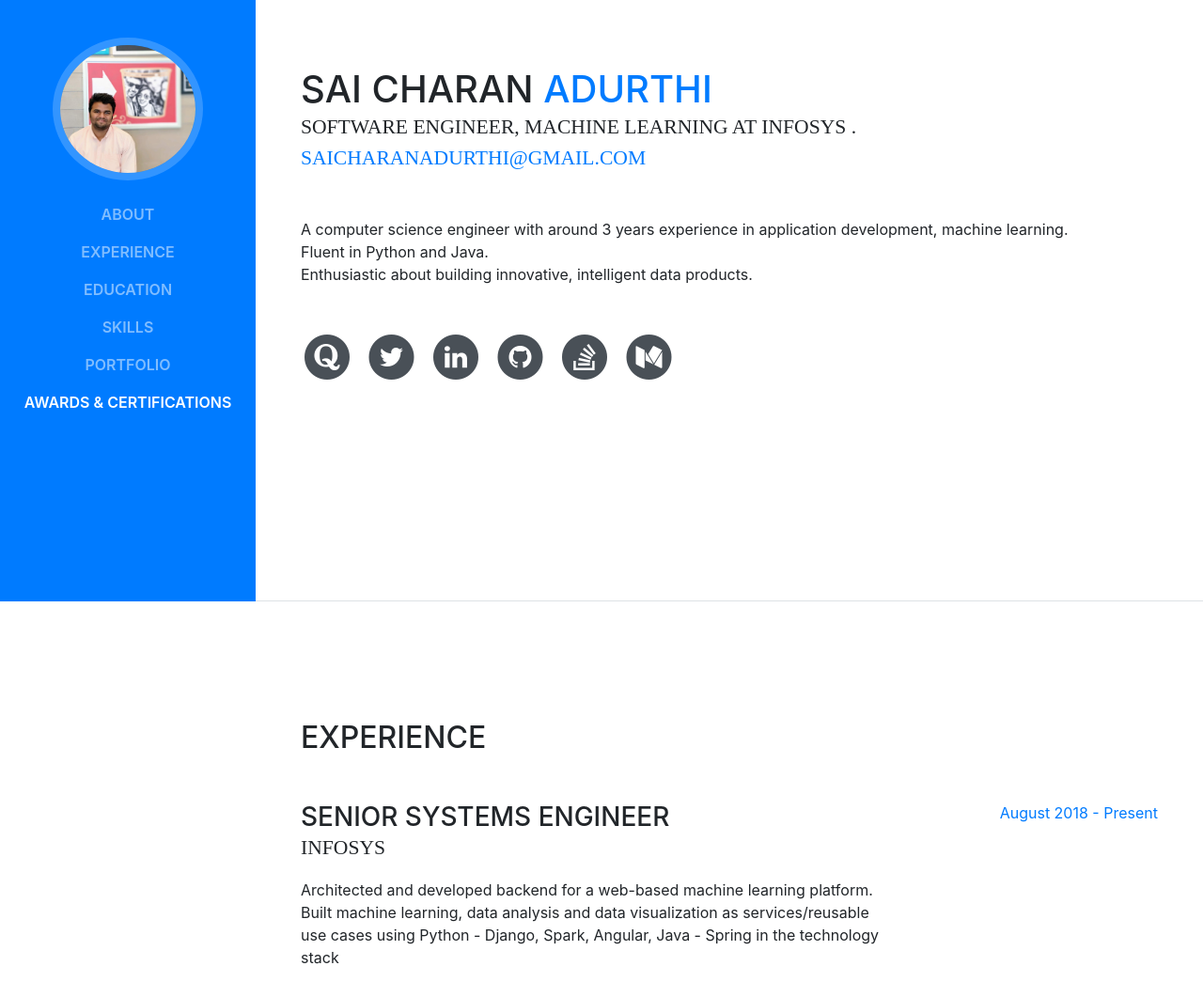
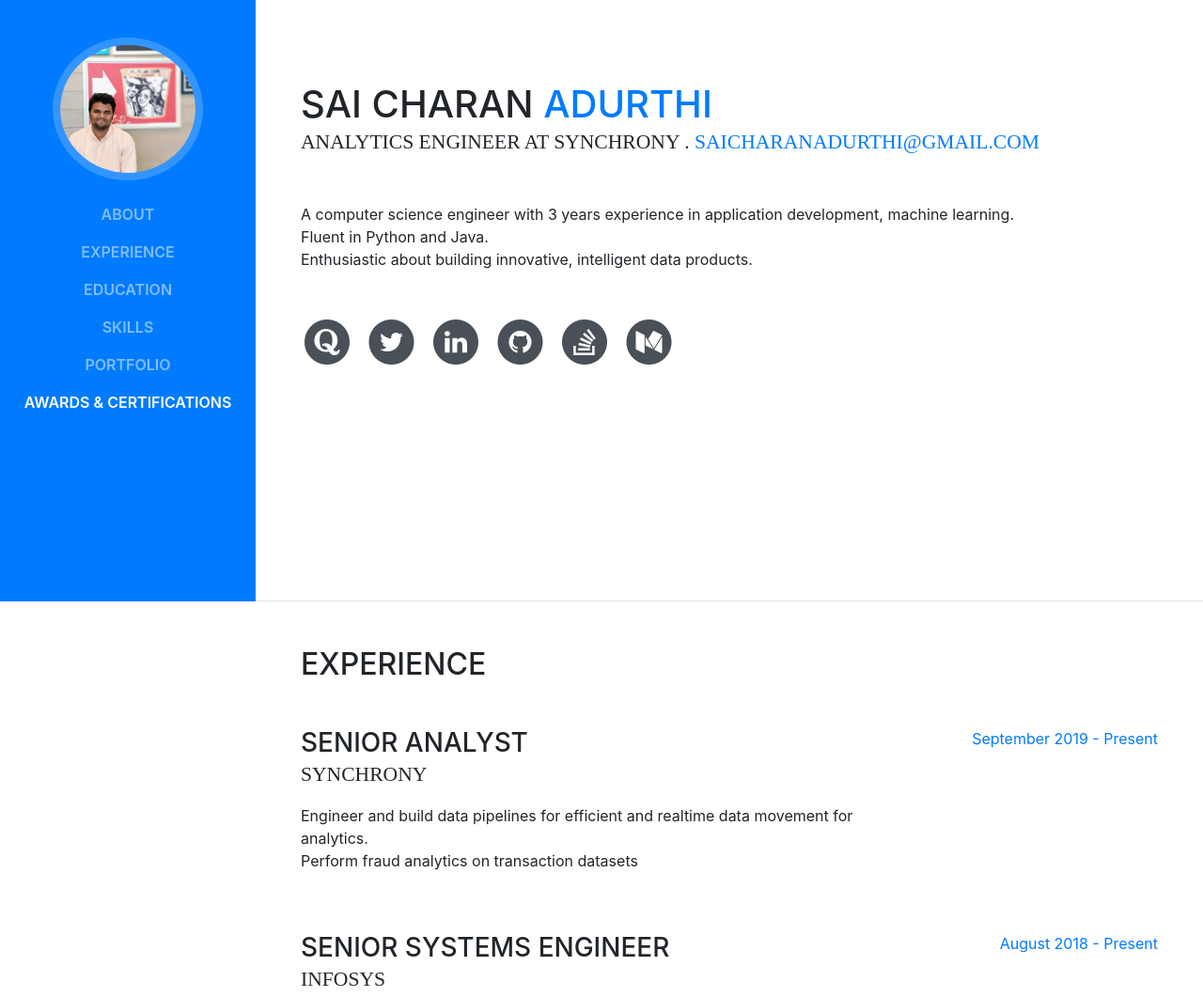
Before and after one commit to sai-charan-adurthi/sai-charan-adurthi.github.io, a website with bundled scripts: page index.html in a window 1280 px wide. Shown: the part 160-1221 px from the top of the page at 94% size. Built offline with nearby package versions, Linux system fonts and the light colour scheme; a web font is replaced by a local one.

Commit message:
updated synchrony details

```diff
--- a/index.html
+++ b/index.html
@@ -71,10 +71,10 @@
           <h1 class="mb-0">Sai Charan
             <span class="text-primary">Adurthi</span>
           </h1>
-          <div class="subheading mb-5">Software Engineer, Machine Learning at Infosys .
+          <div class="subheading mb-5">Analytics Engineer at Synchrony .
             <a href="mailto:saicharanadurthi@gmail.com">saicharanadurthi@gmail.com</a>
           </div>
-          <p class="mb-5">A computer science engineer with around 3 years experience in application development,
+          <p class="mb-5">A computer science engineer with 3 years experience in application development,
             machine learning.<br/>
             Fluent in Python and Java.<br/>
             Enthusiastic about building innovative, intelligent data products.
@@ -135,6 +135,18 @@
       <section class="resume-section p-3 p-lg-5 d-flex flex-column" id="experience">
         <div class="my-auto">
           <h2 class="mb-5">Experience</h2>
+
+          <div class="resume-item d-flex flex-column flex-md-row mb-5">
+            <div class="resume-content mr-auto">
+              <h3 class="mb-0">Senior Analyst</h3>
+              <div class="subheading mb-3">Synchrony</div>
+              <p>Engineer and build data pipelines for efficient and realtime data movement for analytics.<br/>
+                 Perform fraud analytics on transaction datasets</p>
+            </div>
+            <div class="resume-date text-md-right">
+              <span class="text-primary">September 2019 - Present</span>
+            </div>
+          </div>
 
           <div class="resume-item d-flex flex-column flex-md-row mb-5">
             <div class="resume-content mr-auto">
```
